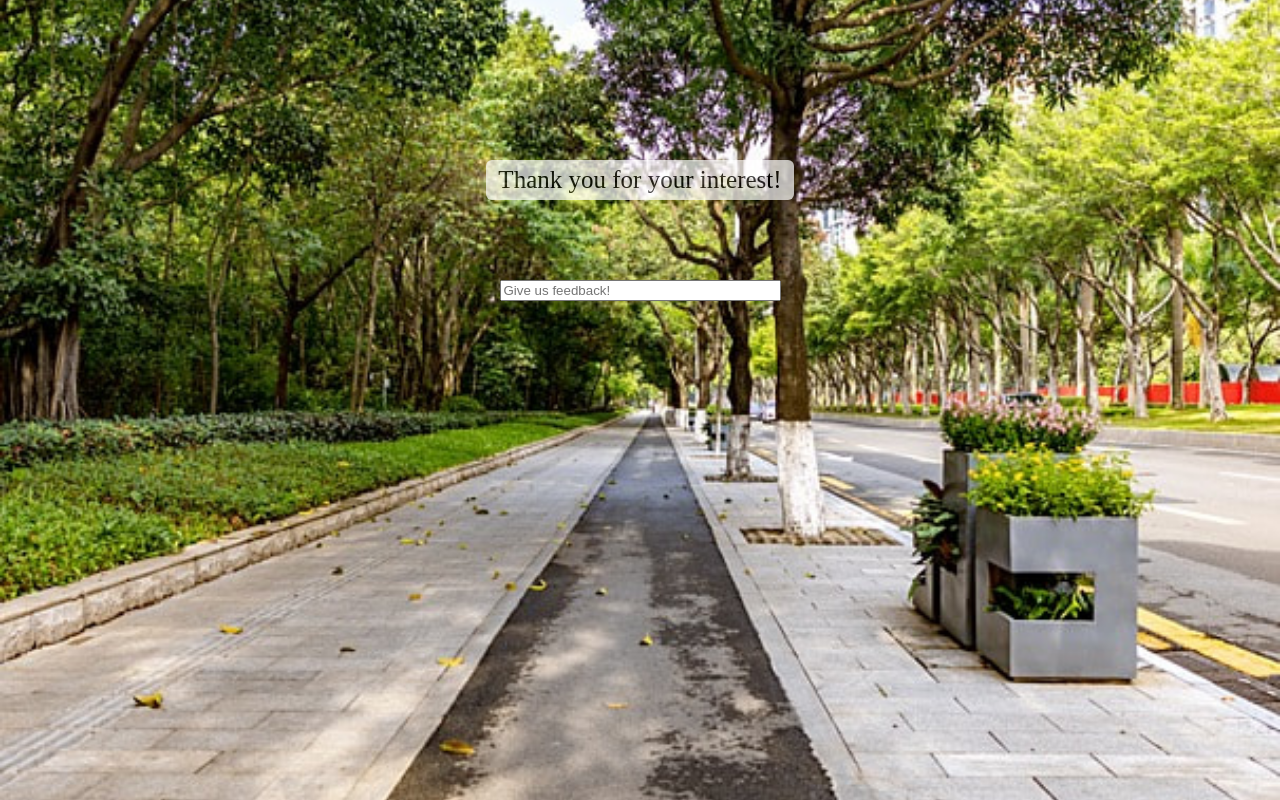
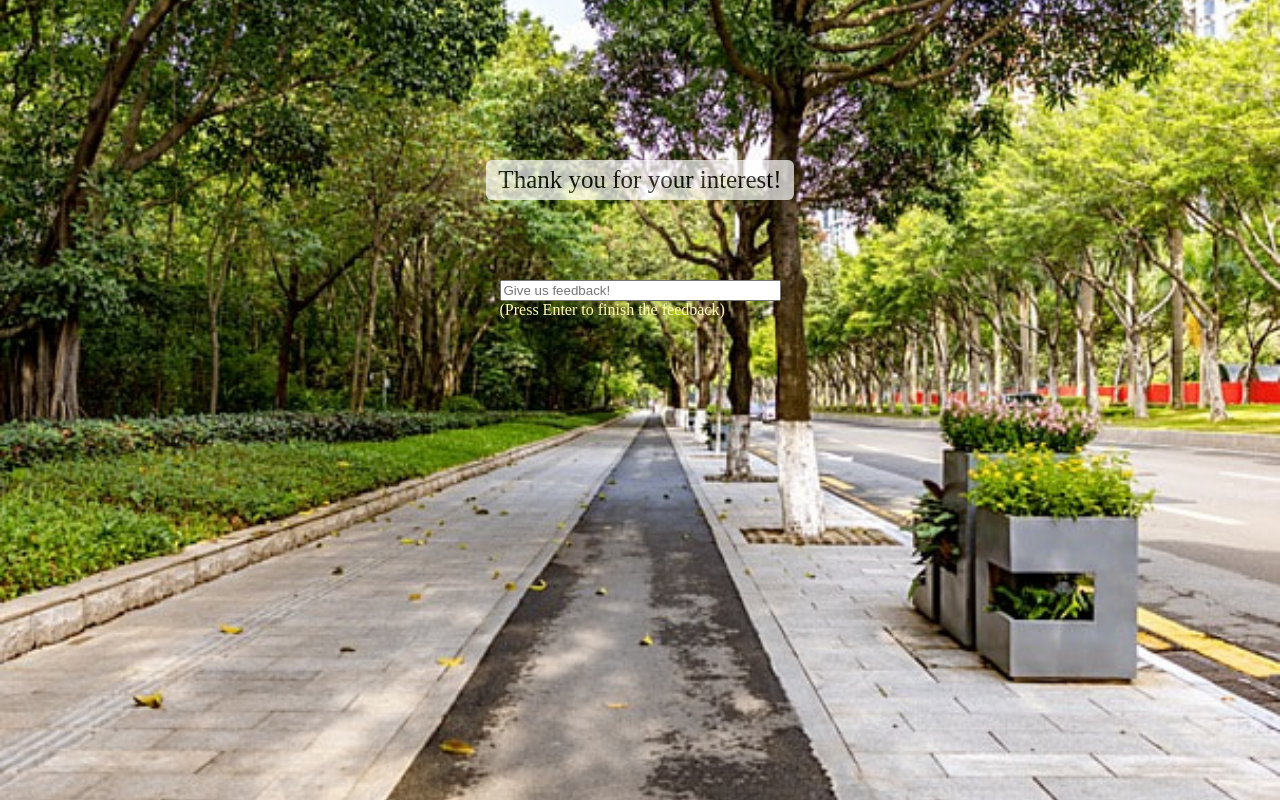
Before and after one commit to yunzhuuuuu/walk-route-planner, a plain HTML site: page website/end_page.html in a window 1280 px wide. Drawn offline with Linux system fonts and the light colour scheme.

Commit message:
minor style change

```diff
--- a/website/end_page.html
+++ b/website/end_page.html
@@ -12,6 +12,7 @@
             <div class="paragraph">Thank you for your interest!</div>
             <form class="feedback-form">
                 <input type="text" size="32" placeholder="Give us feedback!" onkeydown="feedback_submit(this)" id="feedback_form"/>
+                <div class="text">(Press Enter to finish the feedback)</div>
             </form>
         </main>
     </body>
--- a/website/index.css
+++ b/website/index.css
@@ -8,8 +8,11 @@
     gap: 5vh;
 }
 
+.title{
+    color: hsl(55, 100%, 86%);
+}
 
-.title{
+.text{
     color: hsl(55, 100%, 86%);
 }
 
```
Also changed, not shown: website/index.html (+0 -2 lines).
